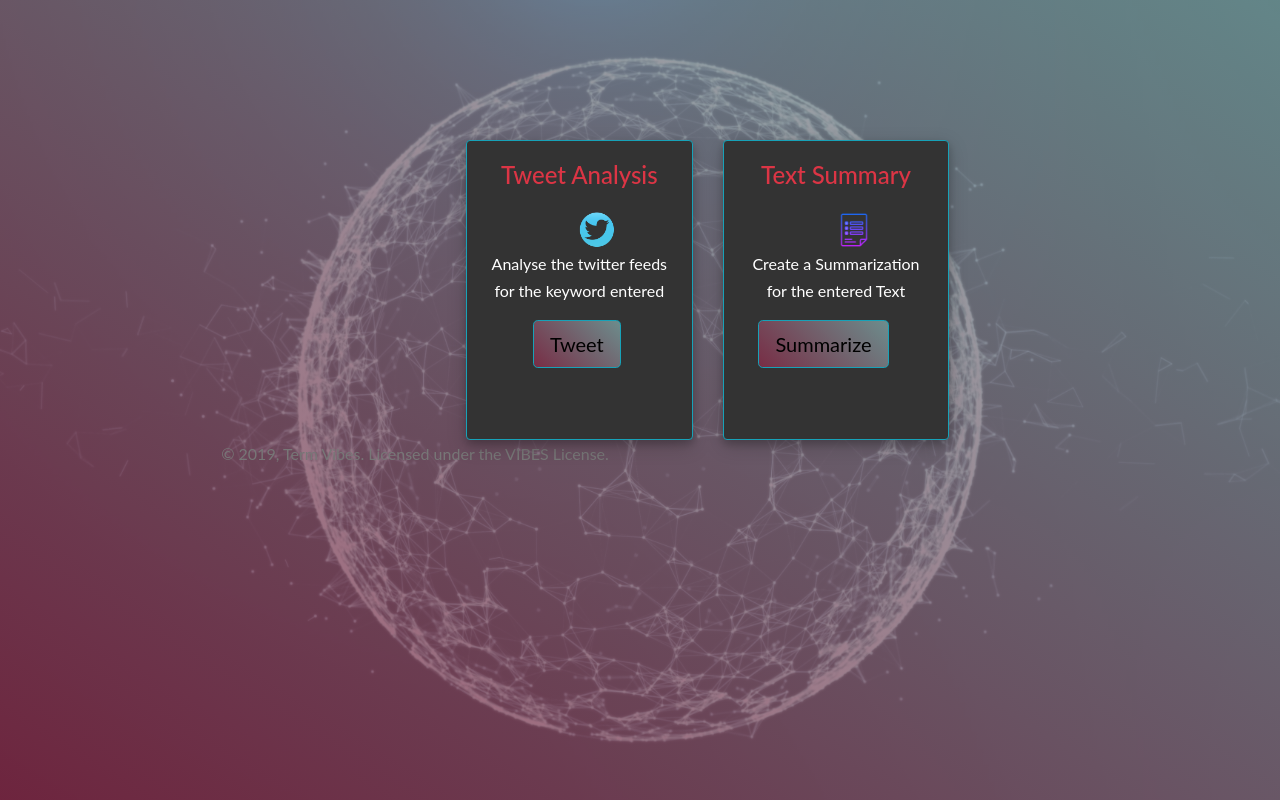
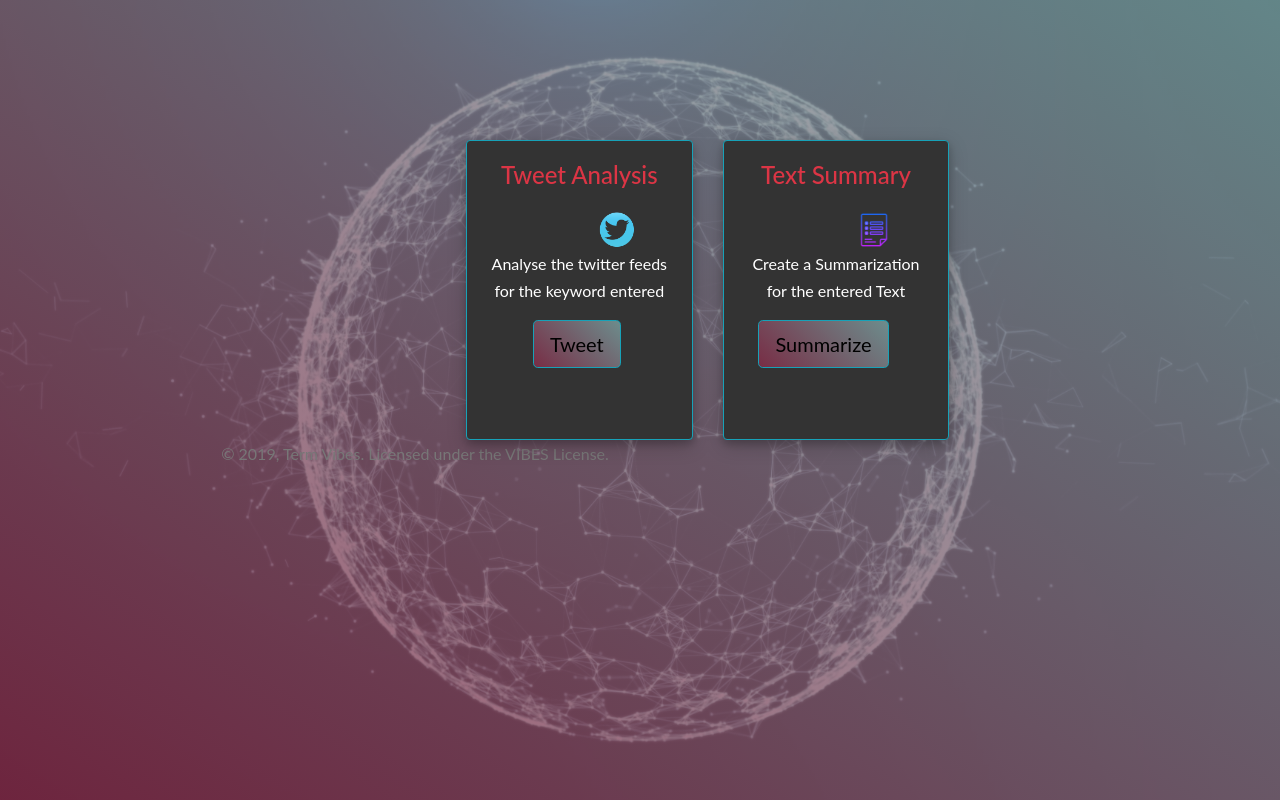
Before and after one commit to raveendarv/vibes, a React (Create React App) app in the folder vibes-webapp/: page /appselect in a window 1280 px wide. Built offline with nearby package versions, Linux system fonts and the light colour scheme.

Commit message:
add email on app.py

```diff
--- a/vibes-webapp/src/components/Appselect.js
+++ b/vibes-webapp/src/components/Appselect.js
@@ -29,7 +29,7 @@ const Appselect = (props) => {
 								src={twitter}
 								alt="Twitter logo "
 								className="logo"
-								style={{ width: '40px', marginLeft: '90px' }}
+								style={{ width: '40px', marginLeft: '110px' }}
 							/>
 							<CardText>Analyse the twitter feeds for the keyword entered</CardText>
 							<div className="parentElement">
@@ -58,7 +58,7 @@ const Appselect = (props) => {
 								src={summarize}
 								alt="Summarize logo "
 								className="logo"
-								style={{ width: '40px', marginLeft: '90px' }}
+								style={{ width: '40px', marginLeft: '110px' }}
 							/>
 							<CardText>Create a Summarization for the entered Text</CardText>
 							<div class="parentElement">
```
Also changed, not shown: 1 other file (tests, documents, lock files or other folders).
